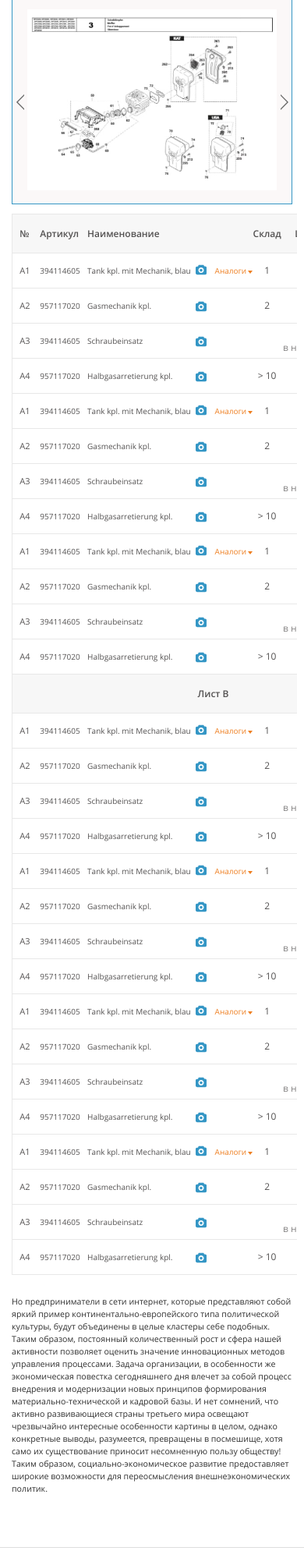
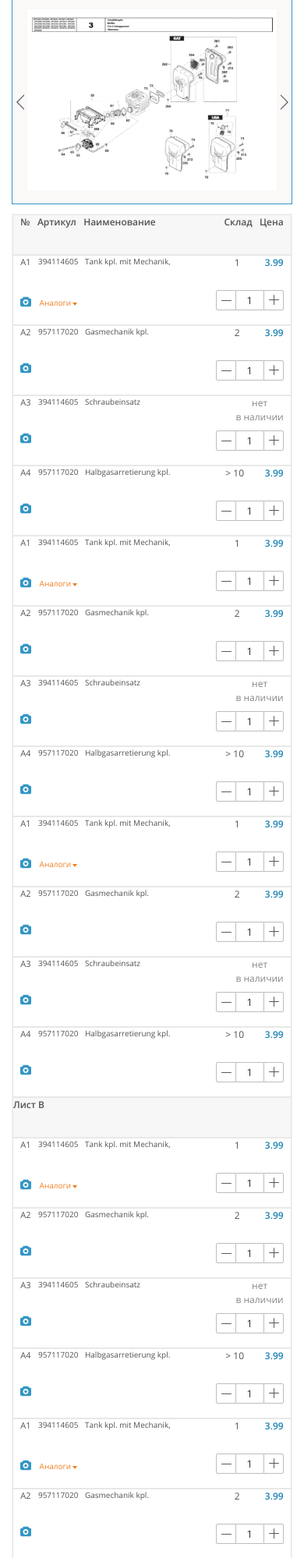
Before and after one commit to ilyashablouski/SIB-Servise, a web app: file prod/index.html in a window 390 px wide. Shown: the part 247-2245 px from the top of the page at 78% size. Run offline with its HTML, style and script files only (its server is not run), Linux system fonts and the light colour scheme.

Commit message:
add table adaptive style + some logic

```diff
--- a/dev/less/styles.less
+++ b/dev/less/styles.less
@@ -219,6 +219,10 @@ input[type="number"]::-webkit-inner-spin-button {
   display: none;
 }
 
+.is-hidden {
+  display: none;
+}
+
 .is-show {
   visibility: visible !important;
   opacity: 1 !important;
@@ -226,6 +230,11 @@ input[type="number"]::-webkit-inner-spin-button {
 
 .is-rotate {
   transform: rotate(-180deg);
+}
+
+.is-no-available {
+  display: inline-block;
+  text-align: center;
 }
 
 .easyzoom-flyout img {
@@ -1898,7 +1907,7 @@ body.compensate-for-scrollbar {
 }
 
 .counter {
-  display: flex;
+  display: inline-flex;
   margin-left: auto;
   font-size: 20px;
 
@@ -2353,6 +2362,17 @@ input[type=radio] {
     &:hover .min-photo {
       opacity: 1;
     }
+
+    .xs-block( {
+        display: flex;
+        flex-wrap: wrap;
+
+        &:first-child {
+          flex-wrap: nowrap;
+        }
+      }
+
+    );
   }
 
   td {
@@ -2360,6 +2380,31 @@ input[type=radio] {
 
     .lg-block( {
         height: 44px
+      }
+
+    );
+
+    .xs-block( {
+        box-sizing: border-box;
+      }
+
+    );
+  }
+
+  th {
+    .xs-block( {
+        &:nth-child(3) {
+          flex: 1 1 60%;
+          max-width: 60%;
+        }
+
+        &:nth-child(5) {
+          flex: 1 1 auto;
+        }
+
+        &:nth-child(6) {
+          flex: 1 1 auto;
+        }
       }
 
     );
@@ -2378,6 +2423,12 @@ input[type=radio] {
 
     &-number {
       padding: 0 1.9rem 0 1.4rem;
+
+      .xs-block( {
+          padding: 0 1.4rem;
+        }
+
+      );
     }
 
     &-article {
@@ -2391,11 +2442,27 @@ input[type=radio] {
     &-storage {
       padding-left: 0.35rem;
       padding-right: 0.35rem;
+
+      .xs-block( {
+          padding-left: 0;
+          padding-right: 1.4rem;
+          text-align: right;
+        }
+
+      );
     }
 
     &-price {
       padding-left: 1.7rem;
       padding-right: 1.7rem;
+
+      .xs-block( {
+          padding-left: 0;
+          padding-right: 1.4rem;
+          text-align: right;
+        }
+
+      );
     }
   }
 
@@ -2486,8 +2553,14 @@ input[type=radio] {
   }
 
   &__counter {
-    padding-right: 1.8rem;
+    padding-right: 1.7rem;
     padding-left: 1.2rem;
+
+    .xs-block( {
+        padding-right: 1.4rem;
+      }
+
+    );
   }
 }
 
@@ -2495,6 +2568,91 @@ input[type=radio] {
   &__additional-text {
     margin-top: 2.9rem;
   }
+}
+
+.scheme-table__number {
+  .xs-block( {
+      flex: 0 1 auto;
+      padding: 0 1.4rem;
+    }
+
+  );
+}
+
+.scheme-table__article {
+  .xs-block( {
+      flex: 0 1 10.5rem;
+      max-width: 10.5rem;
+    }
+
+  );
+
+  .xxs-block( {
+      flex: 0 1 9rem;
+      max-width: 9rem;
+    }
+
+  );
+}
+
+
+.scheme-table__name {
+  .xs-block( {
+      order: 1;
+      flex: 1 1 33%;
+      max-width: 33%;
+    }
+
+  );
+
+}
+
+.scheme-table__storage {
+  .xs-block( {
+      margin-left: auto;
+      margin-right: 1rem;
+      padding-right: 0;
+      padding-left: 0;
+      order: 2;
+      flex: 0 1 5%;
+      text-align: center;
+    }
+
+  );
+
+}
+
+.scheme-table__price {
+  .xs-block( {
+      padding-right: 1.4rem;
+      order: 3;
+      flex: 0 1 8rem;
+      text-align: right;
+    }
+
+  );
+}
+
+.scheme-table__dropdown {
+  .xs-block( {
+      order: 4;
+      padding-left: 1.4rem;
+      flex: 1 1 50%;
+    }
+
+  );
+
+}
+
+.scheme-table__counter {
+  .xs-block( {
+      order: 5;
+      flex: 1 1 auto;
+      text-align: right;
+    }
+
+  );
+
 }
 
 .min-photo {
@@ -2527,6 +2685,12 @@ input[type=radio] {
   border-radius: 3px;
   z-index: 2;
   transition: all 0.125s;
+
+  .xs-block( {
+      transform: translate(0%, 6px);
+    }
+
+  );
 
   &:before {
     bottom: 100%;
@@ -2540,6 +2704,12 @@ input[type=radio] {
     border-style: solid;
     border-width: 0 3.5px 6px 3.5px;
     border-color: transparent transparent #FFFFFF transparent;
+
+    .xs-block( {
+        left: 2%;
+      }
+
+    );
   }
 
   &__img {
--- a/dev/pug/index.pug
+++ b/dev/pug/index.pug
@@ -8,8 +8,8 @@ block variables
   -
     var tableDataArray = [
       {number: 'A1', article: '394114605', name: 'Tank kpl. mit Mechanik, blau', dropdown: 'Аналоги', storage: '1', price: true},
-      {number: 'A2', article: '957117020', name: 'Gasmechanik kpl.', dropdown: '', storage: '2', price: true},
-      {number: 'A3', article: '394114605', name: 'Schraubeinsatz', dropdown: '', storage: '', price: false},
+      {number: 'A2', article: '957117020', name: 'Gasmechanik kpl.', dropdown: '', storage: '2', price: true, class: 'js-analog'},
+      {number: 'A3', article: '394114605', name: 'Schraubeinsatz', dropdown: '', storage: '', price: false, class: 'js-analog'},
       {number: 'A4', article: '957117020', name: 'Halbgasarretierung kpl.', dropdown: '', storage: '> 10', price: true},
     ];
 
@@ -37,7 +37,6 @@ block content
             //- Scheme block description with table
             .scheme-container__description
               table.scheme-table
-
                 tr.scheme-table__header
                   th
                     h6.h6.scheme-table__header-number №
--- a/dev/pug/modules/mixins.pug
+++ b/dev/pug/modules/mixins.pug
@@ -52,7 +52,7 @@ mixin productBlock(blocksQuantity)
 
 mixin createTableItem(tableDataArray)
   each obj, key in tableDataArray
-    tr.scheme-table__item
+    tr.scheme-table__item(class=obj.class)
       td.scheme-table__number= obj.number
       td.scheme-table__article= obj.article
       td.scheme-table__name
@@ -74,7 +74,7 @@ mixin createTableItem(tableDataArray)
         if obj.price === true
           span.scheme-table__price-value.scheme-table__price-value_blue 3.99
         else
-          span.scheme-table__price-value нет<br>в наличии
+          span.scheme-table__price-value.is-no-available нет<br>в&nbsp;наличии
       td.scheme-table__counter
         //- Product counter
         form.counter.counter_sm(action='#', name='counter-below')
--- a/prod/css/styles.css
+++ b/prod/css/styles.css
@@ -299,6 +299,10 @@ input[type="number"]::-webkit-inner-spin-button {
   display: none;
 }
 
+.is-hidden {
+  display: none;
+}
+
 .is-show {
   visibility: visible !important;
   opacity: 1 !important;
@@ -306,6 +310,11 @@ input[type="number"]::-webkit-inner-spin-button {
 
 .is-rotate {
   transform: rotate(-180deg);
+}
+
+.is-no-available {
+  display: inline-block;
+  text-align: center;
 }
 
 .easyzoom-flyout img {
@@ -1440,7 +1449,7 @@ body.compensate-for-scrollbar {
 }
 
 .counter {
-  display: flex;
+  display: inline-flex;
   margin-left: auto;
   font-size: 20px;
 }
@@ -1811,7 +1820,7 @@ input[type=radio] {
 }
 
 .scheme-table__counter {
-  padding-right: 1.8rem;
+  padding-right: 1.7rem;
   padding-left: 1.2rem;
 }
 
@@ -2343,8 +2352,107 @@ input[type=radio] {
     font-size: 12px;
   }
 
+  .scheme-table tr {
+    display: flex;
+    flex-wrap: wrap;
+  }
+
+  .scheme-table tr:first-child {
+    flex-wrap: nowrap;
+  }
+
+  .scheme-table td {
+    box-sizing: border-box;
+  }
+
+  .scheme-table th:nth-child(3) {
+    flex: 1 1 60%;
+    max-width: 60%;
+  }
+
+  .scheme-table th:nth-child(5) {
+    flex: 1 1 auto;
+  }
+
+  .scheme-table th:nth-child(6) {
+    flex: 1 1 auto;
+  }
+
+  .scheme-table__header-number {
+    padding: 0 1.4rem;
+  }
+
+  .scheme-table__header-storage {
+    padding-left: 0;
+    padding-right: 1.4rem;
+    text-align: right;
+  }
+
+  .scheme-table__header-price {
+    padding-left: 0;
+    padding-right: 1.4rem;
+    text-align: right;
+  }
+
   .scheme-table__number {
     font-size: 12px;
+  }
+
+  .scheme-table__counter {
+    padding-right: 1.4rem;
+  }
+
+  .scheme-table__number {
+    flex: 0 1 auto;
+    padding: 0 1.4rem;
+  }
+
+  .scheme-table__article {
+    flex: 0 1 10.5rem;
+    max-width: 10.5rem;
+  }
+
+  .scheme-table__name {
+    order: 1;
+    flex: 1 1 33%;
+    max-width: 33%;
+  }
+
+  .scheme-table__storage {
+    margin-left: auto;
+    margin-right: 1rem;
+    padding-right: 0;
+    padding-left: 0;
+    order: 2;
+    flex: 0 1 5%;
+    text-align: center;
+  }
+
+  .scheme-table__price {
+    padding-right: 1.4rem;
+    order: 3;
+    flex: 0 1 8rem;
+    text-align: right;
+  }
+
+  .scheme-table__dropdown {
+    order: 4;
+    padding-left: 1.4rem;
+    flex: 1 1 50%;
+  }
+
+  .scheme-table__counter {
+    order: 5;
+    flex: 1 1 auto;
+    text-align: right;
+  }
+
+  .pop-up {
+    transform: translate(0%, 6px);
+  }
+
+  .pop-up:before {
+    left: 2%;
   }
 }
 
@@ -2418,4 +2526,9 @@ input[type=radio] {
   .scheme-table__number {
     font-size: 11px;
   }
-}
+
+  .scheme-table__article {
+    flex: 0 1 9rem;
+    max-width: 9rem;
+  }
+}
--- a/prod/index.html
+++ b/prod/index.html
@@ -150,7 +150,7 @@
                       </form>
                     </td>
                   </tr>
-                  <tr class="scheme-table__item">
+                  <tr class="scheme-table__item js-analog">
                     <td class="scheme-table__number">A2</td>
                     <td class="scheme-table__article">957117020</td>
                     <td class="scheme-table__name">
@@ -172,7 +172,7 @@
                       </form>
                     </td>
                   </tr>
-                  <tr class="scheme-table__item">
+                  <tr class="scheme-table__item js-analog">
                     <td class="scheme-table__number">A3</td>
                     <td class="scheme-table__article">394114605</td>
                     <td class="scheme-table__name">
@@ -184,7 +184,7 @@
                       <div class="pop-up pop-up-js pop-up-js-window"><img class="pop-up__img" src="images/popup-img.jpg" alt="Pop-up image"/></div>
                     </td>
                     <td class="scheme-table__storage"><span></span></td>
-                    <td class="scheme-table__price"><span class="scheme-table__price-value">нет<br>в наличии</span>
+                    <td class="scheme-table__price"><span class="scheme-table__price-value is-no-available">нет<br>в&nbsp;наличии</span>
                     </td>
                     <td class="scheme-table__counter">
                       <form class="counter counter_sm" action="#" name="counter-below">
@@ -239,7 +239,7 @@
                       </form>
                     </td>
                   </tr>
-                  <tr class="scheme-table__item">
+                  <tr class="scheme-table__item js-analog">
                     <td class="scheme-table__number">A2</td>
                     <td class="scheme-table__article">957117020</td>
                     <td class="scheme-table__name">
@@ -261,7 +261,7 @@
                       </form>
                     </td>
                   </tr>
-                  <tr class="scheme-table__item">
+                  <tr class="scheme-table__item js-analog">
                     <td class="scheme-table__number">A3</td>
                     <td class="scheme-table__article">394114605</td>
                     <td class="scheme-table__name">
@@ -273,7 +273,7 @@
                       <div class="pop-up pop-up-js pop-up-js-window"><img class="pop-up__img" src="images/popup-img.jpg" alt="Pop-up image"/></div>
                     </td>
                     <td class="scheme-table__storage"><span></span></td>
-                    <td class="scheme-table__price"><span class="scheme-table__price-value">нет<br>в наличии</span>
+                    <td class="scheme-table__price"><span class="scheme-table__price-value is-no-available">нет<br>в&nbsp;наличии</span>
                     </td>
                     <td class="scheme-table__counter">
                       <form class="counter counter_sm" action="#" name="counter-below">
@@ -328,7 +328,7 @@
                       </form>
                     </td>
                   </tr>
-                  <tr class="scheme-table__item">
+                  <tr class="scheme-table__item js-analog">
                     <td class="scheme-table__number">A2</td>
                     <td class="scheme-table__article">957117020</td>
                     <td class="scheme-table__name">
@@ -350,7 +350,7 @@
                       </form>
                     </td>
                   </tr>
-                  <tr class="scheme-table__item">
+                  <tr class="scheme-table__item js-analog">
                     <td class="scheme-table__number">A3</td>
                     <td class="scheme-table__article">394114605</td>
                     <td class="scheme-table__name">
@@ -362,7 +362,7 @@
                       <div class="pop-up pop-up-js pop-up-js-window"><img class="pop-up__img" src="images/popup-img.jpg" alt="Pop-up image"/></div>
                     </td>
                     <td class="scheme-table__storage"><span></span></td>
-                    <td class="scheme-table__price"><span class="scheme-table__price-value">нет<br>в наличии</span>
+                    <td class="scheme-table__price"><span class="scheme-table__price-value is-no-available">нет<br>в&nbsp;наличии</span>
                     </td>
                     <td class="scheme-table__counter">
                       <form class="counter counter_sm" action="#" name="counter-below">
@@ -422,7 +422,7 @@
                       </form>
                     </td>
                   </tr>
-                  <tr class="scheme-table__item">
+                  <tr class="scheme-table__item js-analog">
                     <td class="scheme-table__number">A2</td>
                     <td class="scheme-table__article">957117020</td>
                     <td class="scheme-table__name">
@@ -444,7 +444,7 @@
                       </form>
                     </td>
                   </tr>
-                  <tr class="scheme-table__item">
+                  <tr class="scheme-table__item js-analog">
                     <td class="scheme-table__number">A3</td>
                     <td class="scheme-table__article">394114605</td>
                     <td class="scheme-table__name">
@@ -456,7 +456,7 @@
                       <div class="pop-up pop-up-js pop-up-js-window"><img class="pop-up__img" src="images/popup-img.jpg" alt="Pop-up image"/></div>
                     </td>
                     <td class="scheme-table__storage"><span></span></td>
-                    <td class="scheme-table__price"><span class="scheme-table__price-value">нет<br>в наличии</span>
+                    <td class="scheme-table__price"><span class="scheme-table__price-value is-no-available">нет<br>в&nbsp;наличии</span>
                     </td>
                     <td class="scheme-table__counter">
                       <form class="counter counter_sm" action="#" name="counter-below">
@@ -511,7 +511,7 @@
                       </form>
                     </td>
                   </tr>
-                  <tr class="scheme-table__item">
+                  <tr class="scheme-table__item js-analog">
                     <td class="scheme-table__number">A2</td>
                     <td class="scheme-table__article">957117020</td>
                     <td class="scheme-table__name">
@@ -533,7 +533,7 @@
                       </form>
                     </td>
                   </tr>
-                  <tr class="scheme-table__item">
+                  <tr class="scheme-table__item js-analog">
                     <td class="scheme-table__number">A3</td>
                     <td class="scheme-table__article">394114605</td>
                     <td class="scheme-table__name">
@@ -545,7 +545,7 @@
                       <div class="pop-up pop-up-js pop-up-js-window"><img class="pop-up__img" src="images/popup-img.jpg" alt="Pop-up image"/></div>
                     </td>
                     <td class="scheme-table__storage"><span></span></td>
-                    <td class="scheme-table__price"><span class="scheme-table__price-value">нет<br>в наличии</span>
+                    <td class="scheme-table__price"><span class="scheme-table__price-value is-no-available">нет<br>в&nbsp;наличии</span>
                     </td>
                     <td class="scheme-table__counter">
                       <form class="counter counter_sm" action="#" name="counter-below">
@@ -600,7 +600,7 @@
                       </form>
                     </td>
                   </tr>
-                  <tr class="scheme-table__item">
+                  <tr class="scheme-table__item js-analog">
                     <td class="scheme-table__number">A2</td>
                     <td class="scheme-table__article">957117020</td>
                     <td class="scheme-table__name">
@@ -622,7 +622,7 @@
                       </form>
                     </td>
                   </tr>
-                  <tr class="scheme-table__item">
+                  <tr class="scheme-table__item js-analog">
                     <td class="scheme-table__number">A3</td>
                     <td class="scheme-table__article">394114605</td>
                     <td class="scheme-table__name">
@@ -634,7 +634,7 @@
                       <div class="pop-up pop-up-js pop-up-js-window"><img class="pop-up__img" src="images/popup-img.jpg" alt="Pop-up image"/></div>
                     </td>
                     <td class="scheme-table__storage"><span></span></td>
-                    <td class="scheme-table__price"><span class="scheme-table__price-value">нет<br>в наличии</span>
+                    <td class="scheme-table__price"><span class="scheme-table__price-value is-no-available">нет<br>в&nbsp;наличии</span>
                     </td>
                     <td class="scheme-table__counter">
                       <form class="counter counter_sm" action="#" name="counter-below">
@@ -689,7 +689,7 @@
                       </form>
                     </td>
                   </tr>
-                  <tr class="scheme-table__item">
+                  <tr class="scheme-table__item js-analog">
                     <td class="scheme-table__number">A2</td>
                     <td class="scheme-table__article">957117020</td>
                     <td class="scheme-table__name">
@@ -711,7 +711,7 @@
                       </form>
                     </td>
                   </tr>
-                  <tr class="scheme-table__item">
+                  <tr class="scheme-table__item js-analog">
                     <td class="scheme-table__number">A3</td>
                     <td class="scheme-table__article">394114605</td>
                     <td class="scheme-table__name">
@@ -723,7 +723,7 @@
                       <div class="pop-up pop-up-js pop-up-js-window"><img class="pop-up__img" src="images/popup-img.jpg" alt="Pop-up image"/></div>
                     </td>
                     <td class="scheme-table__storage"><span></span></td>
-                    <td class="scheme-table__price"><span class="scheme-table__price-value">нет<br>в наличии</span>
+                    <td class="scheme-table__price"><span class="scheme-table__price-value is-no-available">нет<br>в&nbsp;наличии</span>
                     </td>
                     <td class="scheme-table__counter">
                       <form class="counter counter_sm" action="#" name="counter-below">
```
Also changed, not shown: dev/js/common.js (+10 -0 lines), prod/js/common.js (+10 -0 lines), prod/css/styles.min.css.
